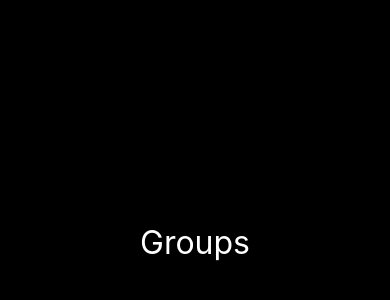
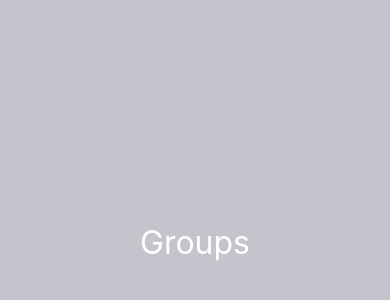
Before and after one commit to henriquevm/astrovents_v3, a React Native app in the folder astrovents_v3/: screen / in a window 390 px wide. Shown: the part 180-480 px from the top of the page. Built offline with nearby package versions, Linux system fonts and the light colour scheme.

Commit message:
create type
Tipagem: @types

```diff
--- a/astrovents_v3/src/sreens/Groups/stlyles.ts
+++ b/astrovents_v3/src/sreens/Groups/stlyles.ts
@@ -1,8 +1,8 @@
-import styled from "styled-components/native";
+import styled from 'styled-components/native';
 
 export const Container = styled.View`
     flex: 1;
-    background-color: #000;
+    background-color: ${({ theme }) => theme.COLORS.GRAY_200};
     align-items:  center;
     justify-content: center;
 `;
```
Also changed, not shown: astrovents_v3/src/@types/styled.d.ts (added, +8 -0 lines).
